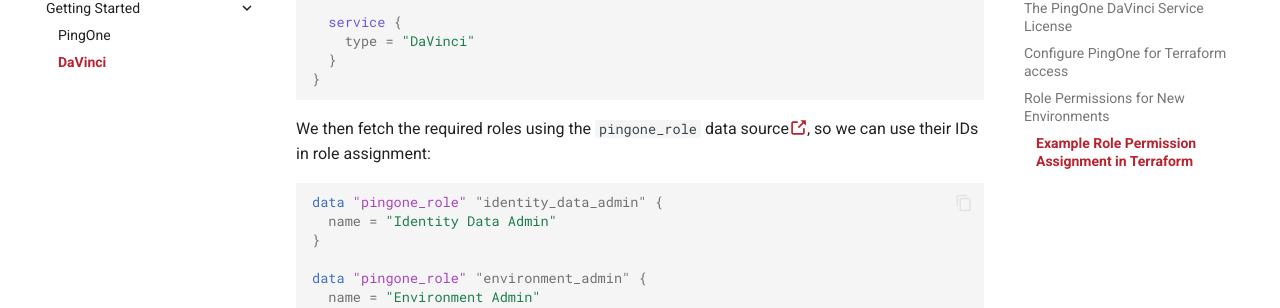
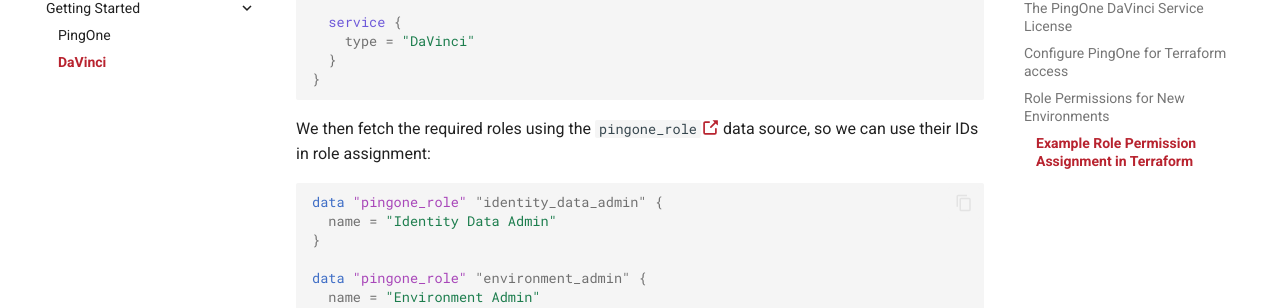
Before and after one commit to pingidentity/terraform-docs, an MkDocs documentation site: the page built from docs/getting-started/davinci.md, in a window 1280 px wide and 900 px high, scrolled down 4536 px. Shown: the part 141-449 px from the top of the window. Built offline with MkDocs 1.6.1 and Material for MkDocs 9.7.7, drawn with Linux system fonts in a browser that asks for light colours; comment, search, counter and statistics services are not loaded.

Commit message:
minor wording correction

````diff
--- a/docs/getting-started/davinci.md
+++ b/docs/getting-started/davinci.md
@@ -161,7 +161,7 @@ resource "pingone_environment" "my_environment" {
 }
 ```
 
-We then fetch the required roles using the `pingone_role` data source<a href="https://registry.terraform.io/providers/pingidentity/pingone/latest/docs/data-sources/role" target="_blank">:octicons-link-external-16:</a>, so we can use their IDs in role assignment:
+We then fetch the required roles using the `pingone_role`<a href="https://registry.terraform.io/providers/pingidentity/pingone/latest/docs/data-sources/role" target="_blank">:octicons-link-external-16:</a> data source, so we can use their IDs in role assignment:
 ``` terraform
 data "pingone_role" "identity_data_admin" {
   name = "Identity Data Admin"
````
